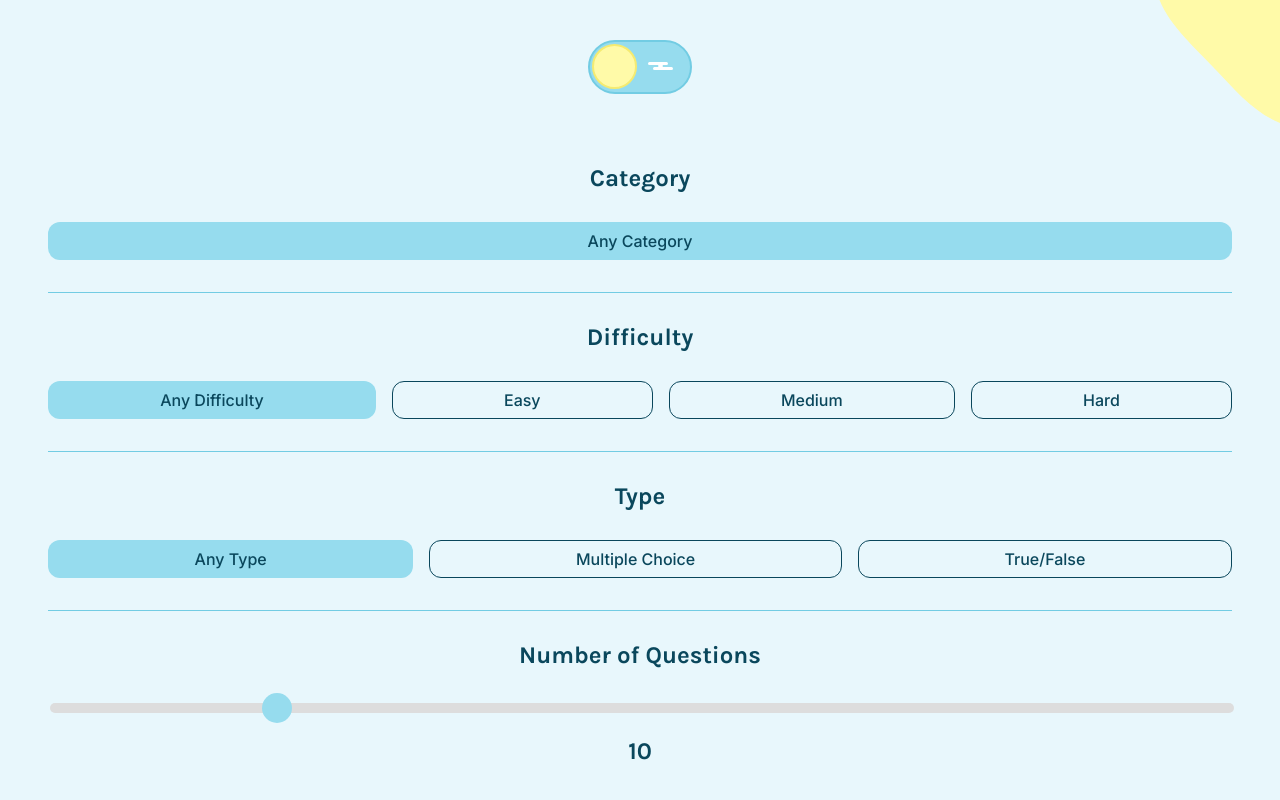
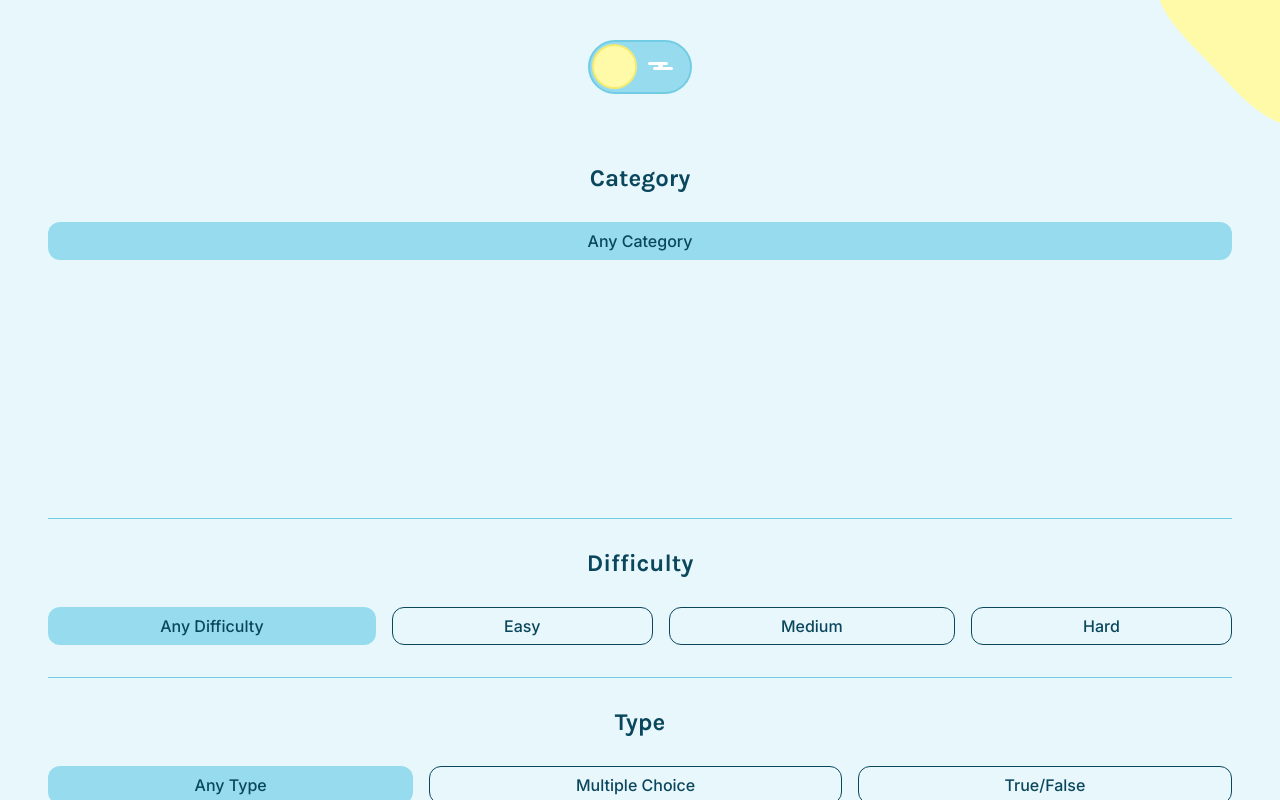
Before and after one commit to TatsianaBunevich/project_quizzz_game, a React (Vite) app: page / in a window 1280 px wide. Both pictures are taken after a click on the button "START". Shown: the top 800 px of the page. Built offline with nearby package versions, Linux system fonts and the light colour scheme; no server answers.

Commit message:
added overflow on category Setting

```diff
--- a/src/components/Footer/Footer.tsx
+++ b/src/components/Footer/Footer.tsx
@@ -122,7 +122,6 @@ const Footer = ({ play, setPlay, page, setPage }: FooterProps) => {
 			case 'scoreboard':
 				return (
 					<>
-						{/* TODO: change buttons order on mobile */}
 						<Button className={styles.submitButton} onClick={clearScores}>Clear</Button>
 						<Button className={styles.submitButton} onClick={() => setPage('result')}>Back</Button>
 					</>
--- a/src/components/Scoreboard/Scoreboard.module.css
+++ b/src/components/Scoreboard/Scoreboard.module.css
@@ -12,8 +12,7 @@
   bottom: 0;
   height: 20vh;
   width: 100%;
-  /* TODO: change box-shadow to linear-gradient */
-  box-shadow: 0px -25vw 10vw -15vw var(--background-color) inset;
+  background: linear-gradient(to bottom, transparent, var(--background-color));
 }
 
 .tableRow {
@@ -31,7 +30,6 @@
   top: -1px;
   padding: 1em 0;
   background-color: var(--background-color);
-  /* TODO: change box-shadow to linear-gradient */
   box-shadow: var(--background-color) 10px 20px 10px;
   z-index: 1;
 }
--- a/src/components/Setting/Setting.tsx
+++ b/src/components/Setting/Setting.tsx
@@ -1,13 +1,13 @@
 import styles from './Setting.module.css';
 
-type SettingProps = {
+interface SettingProps extends React.ComponentProps<'div'> {
     title: string;
     children: React.ReactNode;
 }
 
-const Setting = ({ title, children }: SettingProps) => {
+const Setting = ({ title, children, className }: SettingProps) => {
 	return (
-		<div className={styles.setting}>
+		<div className={`${styles.setting} ${className}`}>
 			<h2 className={styles.title}>{title}</h2>
 			<div className={styles.options}>
 				{children}
--- a/src/components/Settings/Settings.module.css
+++ b/src/components/Settings/Settings.module.css
@@ -1,5 +1,29 @@
 .settings {
   text-align: center;
+}
+
+.category {
+  position: relative;
+  height: 20em;
+  overflow: hidden;
+}
+
+.overflow {
+  position: absolute;
+  left: 0;
+  bottom: 0;
+  height: 65%;
+  width: 100%;
+  background: linear-gradient(to bottom, transparent, var(--background-color));
+  cursor: pointer;
+}
+
+.overflowHidden {
+  height: auto;
+}
+
+.overflowHidden .overflow {
+  height: 0;
 }
 
 .option {
--- a/src/components/Settings/Settings.tsx
+++ b/src/components/Settings/Settings.tsx
@@ -1,4 +1,4 @@
-import { useContext } from 'react';
+import { useContext, useState } from 'react';
 import { GameContext } from '../../context/GameContext';
 import styles from './Settings.module.css';
 import Setting from '../Setting/Setting';
@@ -6,12 +6,17 @@ import Button from '../Button/Button';
 
 const Settings = () => {
 	const { settings, handleSelectOption } = useContext(GameContext);
+	const [categoryClass, setCategoryClass] = useState('');
+
+	const handleOverflow = () => {
+		setCategoryClass(styles.overflowHidden);
+	};
 
 	return (
 		<div className={styles.settings}>
-			<Setting title="Category">
+			<Setting title="Category" className={`${styles.category} ${categoryClass}`}>
+				<div className={styles.overflow} onClick={handleOverflow}></div>
 				{settings.category.map((option) => (
-					// TODO: show full height on click liner-gradient
 					<Button
 						key={option.id}
 						className={`${styles.option} ${option.isSelect ? styles.selected : ''}`}
```
